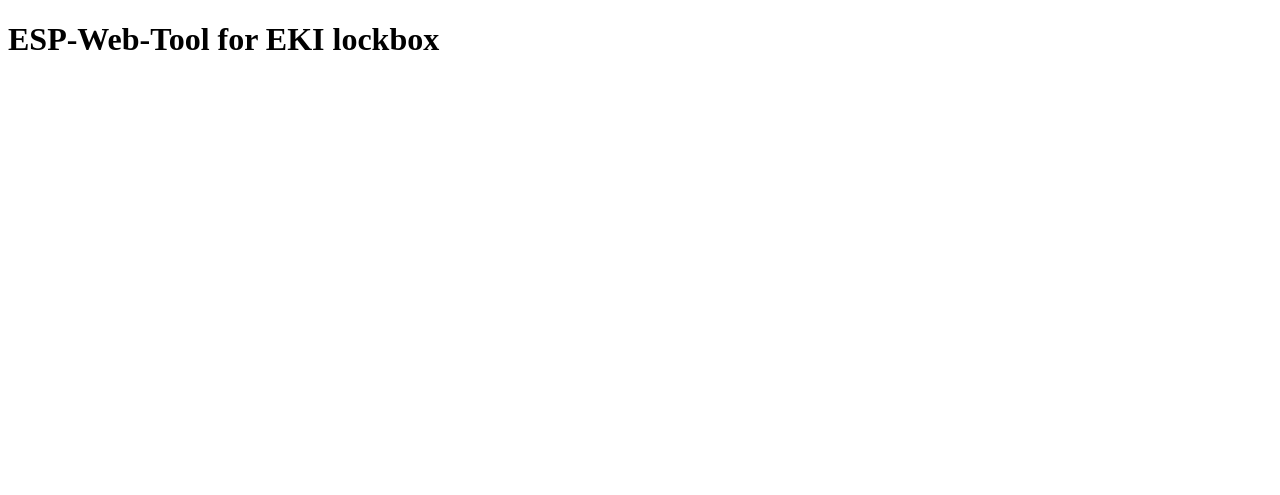
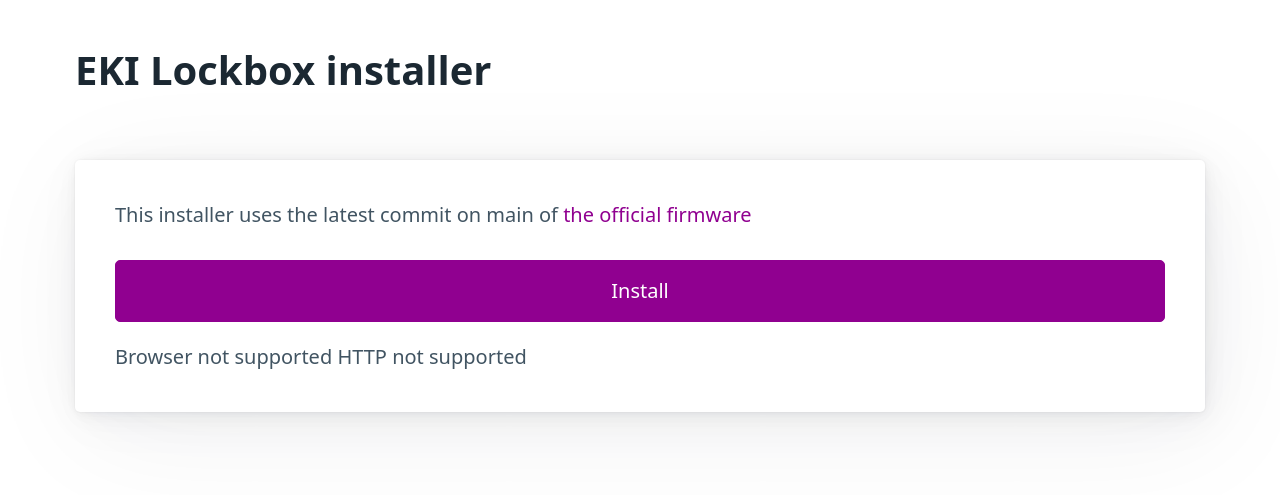
Before and after one commit to embeddedkink/lockbox-firmware, a plain HTML site: page uploader/index.html in a window 1280 px wide. Drawn offline with nearby package versions, Linux system fonts and the light colour scheme.

Commit message:
css on installer

```diff
--- a/uploader/index.html
+++ b/uploader/index.html
@@ -1,8 +1,26 @@
 <!DOCTYPE html>
-<html>
+
+<head>
+    <link rel="shortcut icon" href="#" />
+    <link rel="stylesheet" href="https://unpkg.com/@picocss/pico@latest/css/pico.min.css">
+    <link rel="stylesheet" href="style.css">
+    <meta name="viewport" content="width=device-width, initial-scale=1">
+</head>
+
 <body>
-    <h1>ESP-Web-Tool for EKI lockbox</h1>
-    <script type="module" src="https://unpkg.com/esp-web-tools@3.4.2/dist/web/install-button.js?module"></script>
-    <esp-web-install-button manifest="firmware/manifest.json"></esp-web-install-button>
+    <main class="container">
+        <h1>EKI Lockbox installer</h1>
+        <article>
+            <p>This installer uses the latest commit on main of <a href="https://github.com/embeddedkink/lockbox-firmware">the official firmware</a></p>
+            <script type="module"
+                src="https://unpkg.com/esp-web-tools@3.4.2/dist/web/install-button.js?module"></script>
+            <esp-web-install-button manifest="firmware/manifest.json">
+                <button slot="activate">Install</button>
+                <span slot="unsupported">Browser not supported</span>
+                <span slot="not-allowed">HTTP not supported</span>
+            </esp-web-install-button>
+        </article>
+    </main>
 </body>
+
 </html>
--- /dev/null
+++ b/uploader/style.css
@@ -0,0 +1,55 @@
+[data-theme="light"],
+:root:not([data-theme="dark"]) {
+  --primary: #900090;
+  --primary-hover: #800080;
+  --primary-focus: rgba(144, 0, 144, 0.25);
+  --primary-inverse: #FFF;
+}
+
+/* Green Dark scheme (Auto) */
+/* Automatically enabled if user has Dark mode enabled */
+@media only screen and (prefers-color-scheme: dark) {
+  :root:not([data-theme="light"]) {
+    --primary: #900090;
+    --primary-hover: #800080;
+    --primary-focus: rgba(144, 0, 144, 0.25);
+    --primary-inverse: #FFF;
+  }
+}
+
+:root {
+  --block-spacing-vertical: calc(var(--spacing) * 2);
+}
+
+@media (min-width: 576px) {
+  body > header,
+body > main,
+body > footer,
+section {
+    --block-spacing-vertical: calc(var(--spacing) * 2);
+  }
+}
+@media (min-width: 768px) {
+  body > header,
+body > main,
+body > footer,
+section {
+    --block-spacing-vertical: calc(var(--spacing) * 2);
+  }
+}
+@media (min-width: 992px) {
+  body > header,
+body > main,
+body > footer,
+section {
+    --block-spacing-vertical: calc(var(--spacing) * 2);
+  }
+}
+@media (min-width: 1200px) {
+  body > header,
+body > main,
+body > footer,
+section {
+    --block-spacing-vertical: calc(var(--spacing) * 2);
+  }
+}
```
